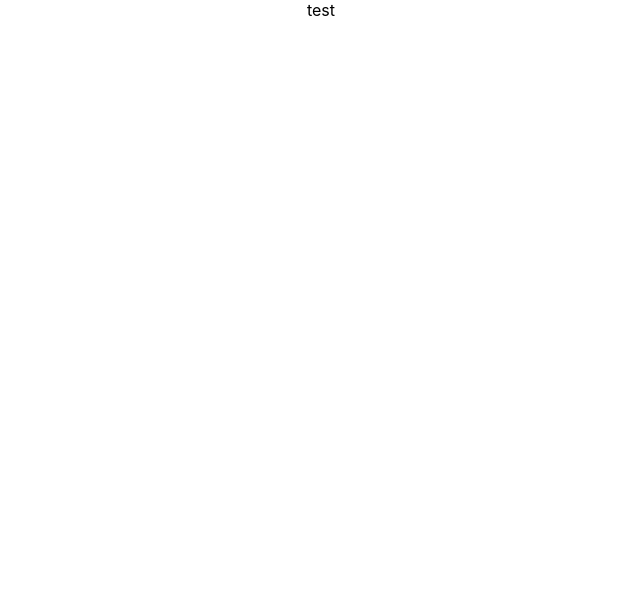
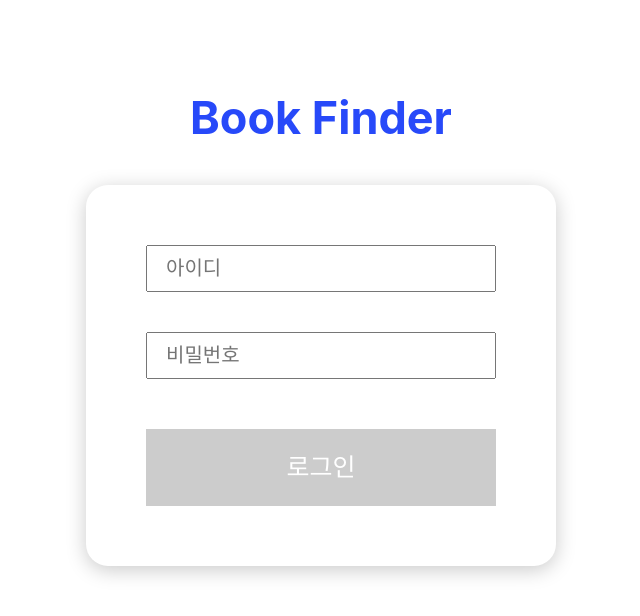
Before and after one commit to Leehaeun0/bookfinder, a React (Create React App) app: page /login in a window 1280 px wide. Shown: the top 616 px of the page, without its empty margins (319-959 px from the left). Built offline with nearby package versions, Linux system fonts and the light colour scheme.

Commit message:
Docs: Made login page

```diff
--- a/src/App.js
+++ b/src/App.js
@@ -1,11 +1,15 @@
 import React, { useContext } from 'react';
 import { BookContext } from './Context/Context';
-import './App.css';
+import './login.scss';
+import { Link } from 'react-router-dom';
 
 function App() {
   const bookContext = useContext(BookContext);
-  console.log(bookContext);
-  return <div className="App">test</div>;
+  return (
+    <div className="App">
+      <Link to="/login">로그인</Link>
+    </div>
+  );
 }
 
 export default App;
--- /dev/null
+++ b/src/Components/LoginSec.js
@@ -0,0 +1,43 @@
+import React, { useContext } from 'react';
+import { BookContext } from '../Context/Context';
+
+const LoginSec = ({ history }) => {
+  const { loginId, loginPw, loginSubmit, loginInputEv, loginBtEv } = useContext(
+    BookContext,
+  );
+  return (
+    <section className="LoginWindow">
+      <div>
+        <input
+          type="text"
+          name="ID"
+          placeholder="아이디"
+          ref={loginId}
+          onChange={loginInputEv}
+        />
+        <span>일치하는 아이디가 없습니다.</span>
+      </div>
+      <div>
+        <input
+          type="password"
+          name="PW"
+          placeholder="비밀번호"
+          ref={loginPw}
+          onChange={loginInputEv}
+        />
+        <span>비밀번호가 일치하지 않습니다.</span>
+      </div>
+      <button
+        type="button"
+        ref={loginSubmit}
+        onClick={({ target }) => {
+          loginBtEv(target, history);
+        }}
+      >
+        로그인
+      </button>
+    </section>
+  );
+};
+
+export default LoginSec;
--- a/src/Context/Context.js
+++ b/src/Context/Context.js
@@ -1,11 +1,25 @@
 import React from 'react';
-// import UseFetch from '../Reducer/useFetch';
+import UseFetch from '../Hook/useFetch';
 
 export const BookContext = React.createContext();
 
 export function ContextProvider({ children }) {
-  // const [] = UseFetch();
-  const contextValue = ['test1'];
+  const {
+    state,
+    loginId,
+    loginPw,
+    loginSubmit,
+    loginInputEv,
+    loginBtEv,
+  } = UseFetch();
+  const contextValue = {
+    state,
+    loginId,
+    loginPw,
+    loginSubmit,
+    loginInputEv,
+    loginBtEv,
+  };
   return (
     <BookContext.Provider value={contextValue}>{children}</BookContext.Provider>
   );
--- a/src/Hook/useFetch.js
+++ b/src/Hook/useFetch.js
@@ -1,23 +1,123 @@
-import { useReducer } from 'react';
+import { useReducer, useRef } from 'react';
 import { initState, reducer } from '../Reducer/Reducer';
-// LOGIN, LOGOUT
+// reducer: LOGIN, LOGOUT
+
+const userBD = [
+  { id: 0, userId: 'haeun114', userPw: 'haeun114', name: 'haeun' },
+  { id: 1, userId: 'chiwon00', userPw: 'chiwon00', name: 'chiwon' },
+];
 
 const UseFetch = () => {
   const [state, dispatch] = useReducer(reducer, initState);
 
-  return {
-    state,
-    login: userData => {
+  const loginId = useRef();
+  const loginPw = useRef();
+  const loginSubmit = useRef();
+
+  const login = userData => {
     dispatch({
       type: 'LOGIN',
       userData,
     });
-    },
-    logout: () => {
+  };
+
+  const logout = () => {
     dispatch({
       type: 'LOGOUT',
     });
+  };
+
+  // 로그인 관련
+  // 로그인 버튼 활성화/비활성화 함수
+  const loginSubmitActive = {
+    active: () => {
+      loginSubmit.current.classList.add('active');
     },
+    inactive: () => {
+      loginSubmit.current.classList.remove('active');
+    },
+  };
+  // 로그인 체크 함수
+  const checkLogin = (id, pw) => {
+    console.log(userBD);
+    if (!userBD.some(userData => userData.userId === id))
+      return {
+        loginCk: false,
+        error: 'ID',
+        data: {},
+      };
+    if (!userBD.some(userData => userData.userPw === pw))
+      return {
+        loginCk: false,
+        error: 'PW',
+        data: {},
+      };
+    return {
+      loginCk: true,
+      error: '',
+      userData: userBD.find(userData => userData.userId === id),
+    };
+  };
+  // 로그인 에러 텍스트 함수
+  const errorText = {
+    add: target => target.current.nextElementSibling.classList.add('active'),
+    remove: target =>
+      target.current.nextElementSibling.classList.remove('active'),
+  };
+  // 로그인 에러 출력 함수
+  const errorLogin = target => {
+    loginSubmitActive.inactive();
+    loginPw.current.value = '';
+    if (target === 'ID') {
+      loginId.current.value = '';
+      errorText.add(loginId);
+      loginId.current.focus();
+      return;
+    }
+    errorText.add(loginPw);
+    loginPw.current.focus();
+  };
+
+  // 이벤트
+  // 로그인 인풋 이벤트
+  const loginInputEv = ({ target }) => {
+    loginId.current.value && loginPw.current.value
+      ? loginSubmitActive.active()
+      : loginSubmitActive.inactive();
+    if (target.value.length > 1) return;
+    switch (target.name) {
+      case 'ID': {
+        errorText.remove(loginId);
+      }
+      case 'PW': {
+        errorText.remove(loginPw);
+      }
+      default: {
+      }
+    }
+  };
+  // 로그인 버튼 이벤트
+  const loginBtEv = (target, history) => {
+    if (![...target.classList].some(list => list === 'active')) return;
+    const { loginCk, error, userData } = checkLogin(
+      loginId.current.value,
+      loginPw.current.value,
+    );
+    if (!loginCk) {
+      errorLogin(error);
+      return;
+    }
+    login(userData);
+    history.goBack();
+  };
+
+  return {
+    state,
+    loginId,
+    loginPw,
+    loginSubmit,
+    loginInputEv,
+    loginBtEv,
   };
 };
 
--- a/src/Page/Login.js
+++ b/src/Page/Login.js
@@ -1,9 +1,11 @@
 import React from 'react';
+import LoginSec from '../Components/LoginSec';
 
-const Login = () => {
+const Login = ({ history }) => {
   return (
     <>
-      <h1>Book Finder</h1>
+      <h1 className="loginH1">Book Finder</h1>
+      <LoginSec history={history} />
     </>
   );
 };
--- /dev/null
+++ b/src/Router/LoginRouter.js
@@ -0,0 +1,13 @@
+import React from 'react';
+import { Route } from 'react-router-dom';
+import App from '../App';
+import Login from '../Page/Login';
+
+const LoginRouter = () => (
+  <div>
+    <Route path="/login" exact component={Login} />
+    <Route path="/" exact component={App} />
+  </div>
+);
+
+export default LoginRouter;
--- a/src/index.js
+++ b/src/index.js
@@ -3,13 +3,14 @@ import ReactDOM from 'react-dom';
 import { BrowserRouter } from 'react-router-dom';
 import './index.css';
 import App from './App';
+import LoginRouter from './Router/LoginRouter';
 import * as serviceWorker from './serviceWorker';
 import { ContextProvider } from './Context/Context';
 
 ReactDOM.render(
   <BrowserRouter>
     <ContextProvider>
-      <App />
+      <LoginRouter />
     </ContextProvider>
   </BrowserRouter>,
   document.getElementById('root'),
--- /dev/null
+++ b/src/login.scss
@@ -0,0 +1,61 @@
+$marginAuto-v : 40px auto 0;
+
+.loginH1 {
+  margin-top: 90px;
+  font-size: 45px;
+  color:#2749F9;
+  text-align: center;
+}
+
+.LoginWindow {
+  margin: $marginAuto-v;
+  padding: 60px;
+  width: 470px;
+  box-sizing: border-box;
+  box-shadow: 0px 4px 20px rgba(0, 0, 0, 0.21);
+  border-radius: 22px;
+
+  div {
+    position: relative;
+    margin-bottom: 2.5em;
+  }
+
+  input {
+    display: block;
+    padding: 10px 18px;
+    width: 100%;
+    box-sizing: border-box;
+    font-size: 20px;
+    line-height: 1em;
+  }
+
+  span {
+    display: none;
+    position: absolute;
+    margin: 5px 0 0 10px;
+    font-size: 0.8em;
+    color: #ff4040;
+
+    &.active {
+      display: inline;
+    }
+  }
+
+  button {
+    display: block;
+    margin-top: 2em;
+    width: 100%;
+    border: 0;
+    font-size: 25px;
+    color: #fff;
+    line-height: 3em;
+    text-align: center;
+    text-decoration: none;
+    background: #ccc;
+
+    &.active {
+      background: #2749F9;
+      cursor: pointer;
+    }
+  }
+}
```
Also changed, not shown: src/Page/LoginWin.js (deleted, +0 -7 lines). Lines whose indentation alone changed are shown as unchanged.
